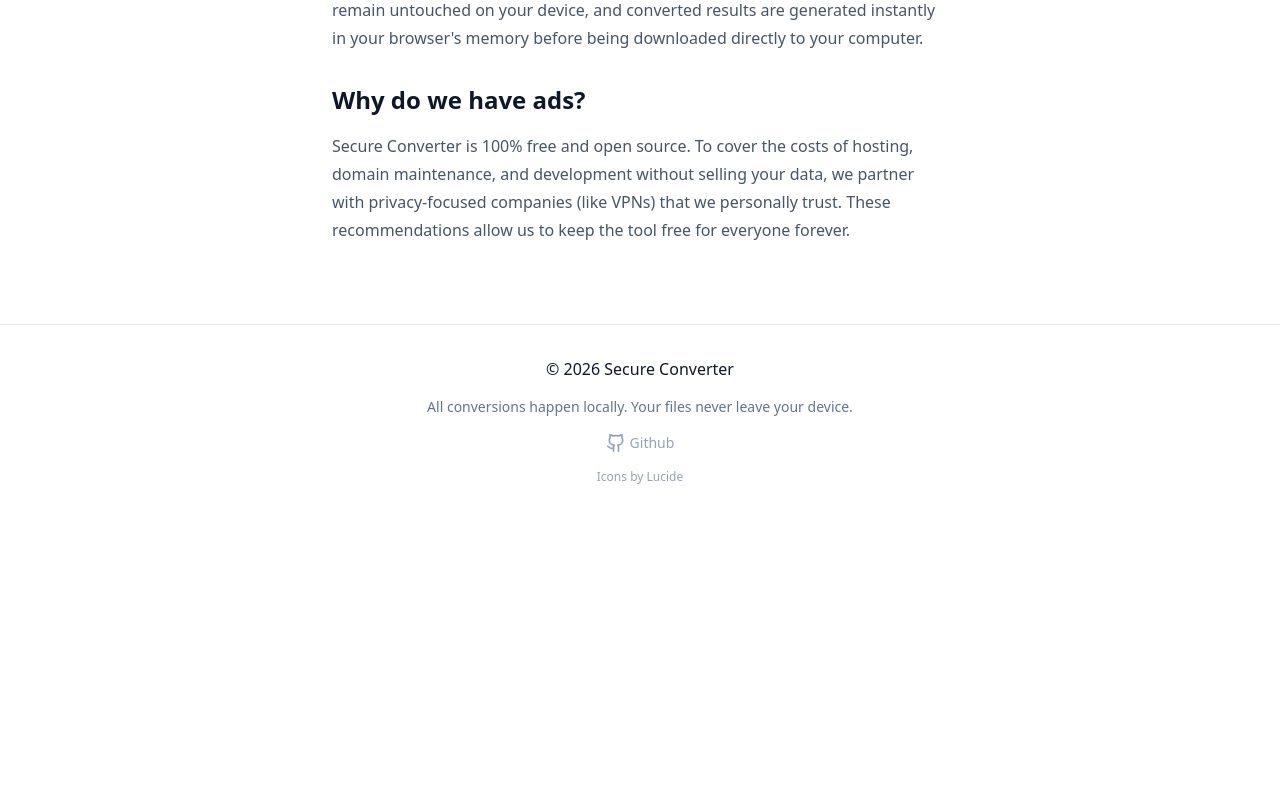
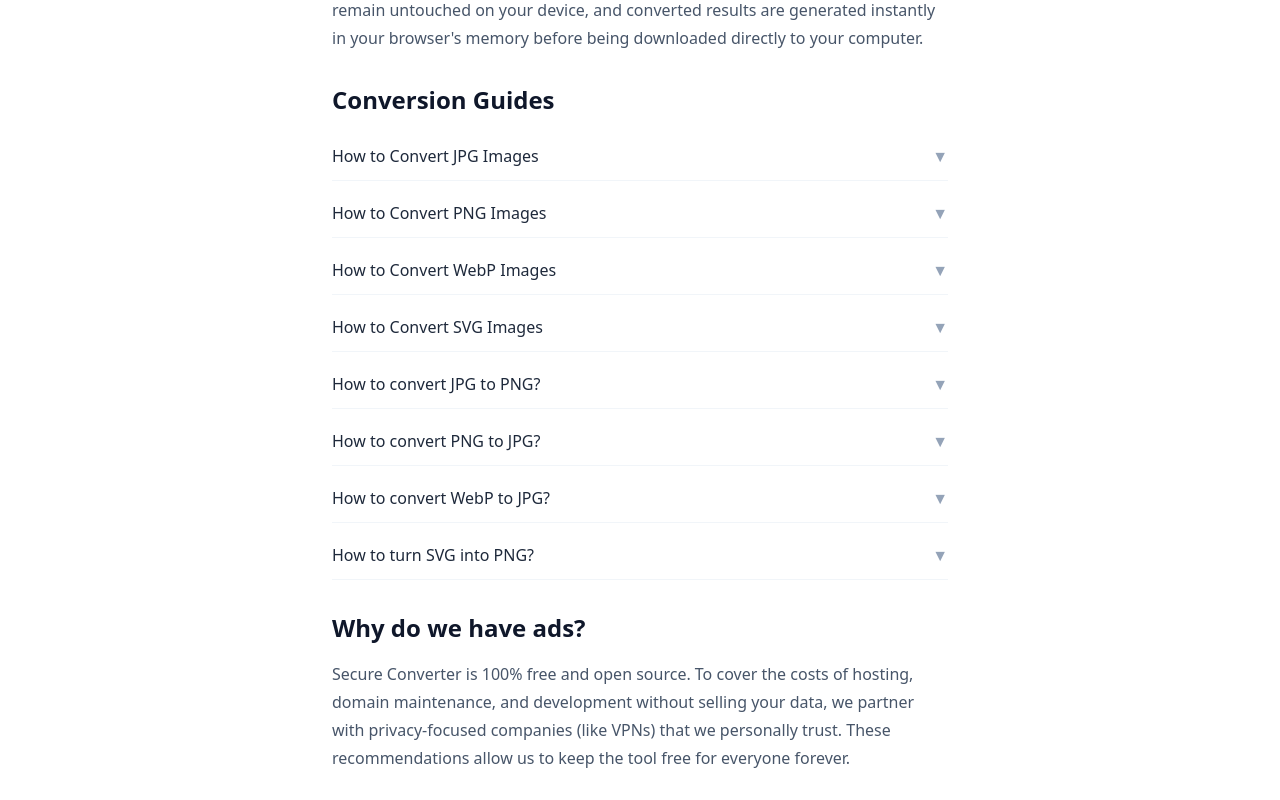
Before and after one commit to AmineAce/privacy-converter, a React (Vite) app: page / in a window 1280 px wide. Shown: the part 2380-3180 px from the top of the page. Before the commit the page ends 2897 px from the top, so only its background shows below. Built offline with nearby package versions, Linux system fonts and the light colour scheme.

Commit message:
feat: Overhaul SEO content with article layout and how-to guides

```diff
--- a/index.html
+++ b/index.html
@@ -2,7 +2,6 @@
 <html lang="en">
   <head>
     <meta charset="UTF-8" />
-    <link rel="icon" type="image/svg+xml" href="/vite.svg" />
     <link rel="icon" type="image/x-icon" href="/favicons/favicon.ico" />
     <link rel="icon" type="image/png" sizes="32x32" href="/favicons/favicon-32x32.png" />
     <link rel="icon" type="image/png" sizes="16x16" href="/favicons/favicon-16x16.png" />
@@ -10,10 +9,10 @@
     <meta name="viewport" content="width=device-width, initial-scale=1.0" />
     <link rel="canonical" href="https://secure-jpg-to-png.pages.dev/" />
     <meta property="og:url" content="https://secure-jpg-to-png.pages.dev/" />
-    <meta property="og:title" content="Secure Converter | Convert JPG to PNG Securely & Offline" />
+    <meta property="og:title" content="Secure Converter | Convert JPG, PNG, WebP & SVG Images Locally" />
     <meta property="og:image" content="https://secure-jpg-to-png.pages.dev/og-image.png" />
-    <meta name="twitter:title" content="Secure Converter | Convert JPG to PNG Securely & Offline" />
-    <meta name="description" content="Secure, offline-capable image converter. Convert JPG, WEBP, and PNG files locally in your browser. No server uploads required." />
+    <meta name="twitter:title" content="Secure Converter - Convert Images Locally & Privately" />
+    <meta name="description" content="Secure image converter. Convert JPG, PNG, WebP, and SVG files locally in your browser. No server uploads required." />
     <script type="application/ld+json">
     {
       "@context": "https://schema.org",
@@ -30,7 +29,7 @@
       "featureList": "Zero Server Uploads, Client-side Processing, Unlimited Batch Conversion"
     }
     </script>
-    <title>Secure Converter | Convert JPG to PNG Securely</title>
+    <title>Secure Converter | Convert JPG, PNG, WebP & SVG Images Locally</title>
   </head>
   <body>
     <div id="root"></div>
--- a/src/components/layout/SEOContent.tsx
+++ b/src/components/layout/SEOContent.tsx
@@ -75,6 +75,86 @@ export function SEOContent() {
 
       <section>
         <h2 className="text-2xl font-bold text-slate-900 mt-8 mb-4">
+          Conversion Guides
+        </h2>
+        <div className="space-y-2">
+          <details className="group">
+            <summary className="cursor-pointer font-medium text-slate-800 py-3 border-b border-slate-100 flex justify-between items-center list-none marker:content-none">
+              How to Convert JPG Images
+              <span className="text-slate-400 group-open:rotate-180 transition-transform duration-200">▼</span>
+            </summary>
+            <div className="py-4 text-slate-600 text-sm leading-relaxed">
+              JPG files are perfect for photographs and web images. To convert JPG files, simply drag and drop them into the converter. Choose your desired output format (PNG for lossless quality or WebP for modern compression) and click convert. JPG to PNG conversion preserves all image data, while JPG to WebP offers superior compression.
+            </div>
+          </details>
+          <details className="group">
+            <summary className="cursor-pointer font-medium text-slate-800 py-3 border-b border-slate-100 flex justify-between items-center list-none">
+              How to Convert PNG Images
+              <span className="text-slate-400 group-open:rotate-180 transition-transform duration-200">▼</span>
+            </summary>
+            <div className="py-4 text-slate-600 text-sm leading-relaxed">
+              PNG files maintain transparency and use lossless compression. Convert PNG to JPG for smaller file sizes suitable for web use, or PNG to WebP for modern web optimization. PNG files are ideal for graphics with transparency like logos and icons.
+            </div>
+          </details>
+          <details className="group">
+            <summary className="cursor-pointer font-medium text-slate-800 py-3 border-b border-slate-100 flex justify-between items-center list-none">
+              How to Convert WebP Images
+              <span className="text-slate-400 group-open:rotate-180 transition-transform duration-200">▼</span>
+            </summary>
+            <div className="py-4 text-slate-600 text-sm leading-relaxed">
+              WebP is Google's modern image format offering superior compression. Convert WebP to JPG for maximum compatibility, or WebP to PNG to preserve transparency. WebP files provide smaller sizes than JPG and PNG while maintaining excellent quality.
+            </div>
+          </details>
+          <details className="group">
+            <summary className="cursor-pointer font-medium text-slate-800 py-3 border-b border-slate-100 flex justify-between items-center list-none">
+              How to Convert SVG Images
+              <span className="text-slate-400 group-open:rotate-180 transition-transform duration-200">▼</span>
+            </summary>
+            <div className="py-4 text-slate-600 text-sm leading-relaxed">
+              SVG is a vector format perfect for logos and scalable graphics. Convert SVG to PNG for pixel-perfect rendering at any size, or SVG to JPG for photographs. SVG files are infinitely scalable and great for web graphics.
+            </div>
+          </details>
+          <details className="group">
+            <summary className="cursor-pointer font-medium text-slate-800 py-3 border-b border-slate-100 flex justify-between items-center list-none">
+              How to convert JPG to PNG?
+              <span className="text-slate-400 group-open:rotate-180 transition-transform duration-200">▼</span>
+            </summary>
+            <div className="py-4 text-slate-600 text-sm leading-relaxed">
+              Upload your JPG file. The tool automatically processes the compression. Click Download to save as a lossless PNG.
+            </div>
+          </details>
+          <details className="group">
+            <summary className="cursor-pointer font-medium text-slate-800 py-3 border-b border-slate-100 flex justify-between items-center list-none">
+              How to convert PNG to JPG?
+              <span className="text-slate-400 group-open:rotate-180 transition-transform duration-200">▼</span>
+            </summary>
+            <div className="py-4 text-slate-600 text-sm leading-relaxed">
+              Select the PNG to JPG tab. Drag your PNG file. It will be converted to a smaller, high-quality JPG instantly.
+            </div>
+          </details>
+          <details className="group">
+            <summary className="cursor-pointer font-medium text-slate-800 py-3 border-b border-slate-100 flex justify-between items-center list-none">
+              How to convert WebP to JPG?
+              <span className="text-slate-400 group-open:rotate-180 transition-transform duration-200">▼</span>
+            </summary>
+            <div className="py-4 text-slate-600 text-sm leading-relaxed">
+              Drag your WebP images. Our engine decodes the modern WebP format and re-encodes it as a standard JPG compatible with all devices.
+            </div>
+          </details>
+          <details className="group">
+            <summary className="cursor-pointer font-medium text-slate-800 py-3 border-b border-slate-100 flex justify-between items-center list-none">
+              How to turn SVG into PNG?
+              <span className="text-slate-400 group-open:rotate-180 transition-transform duration-200">▼</span>
+            </summary>
+            <div className="py-4 text-slate-600 text-sm leading-relaxed">
+              Drop your vector SVG. The browser renders it at high resolution and captures it as a transparent PNG bitmap.
+            </div>
+          </details>
+        </div>
+      </section>
+
+      <section>
+        <h2 className="text-2xl font-bold text-slate-900 mt-8 mb-4">
           Why do we have ads?
         </h2>
         <p className="text-slate-600 leading-7 mb-4">
```
